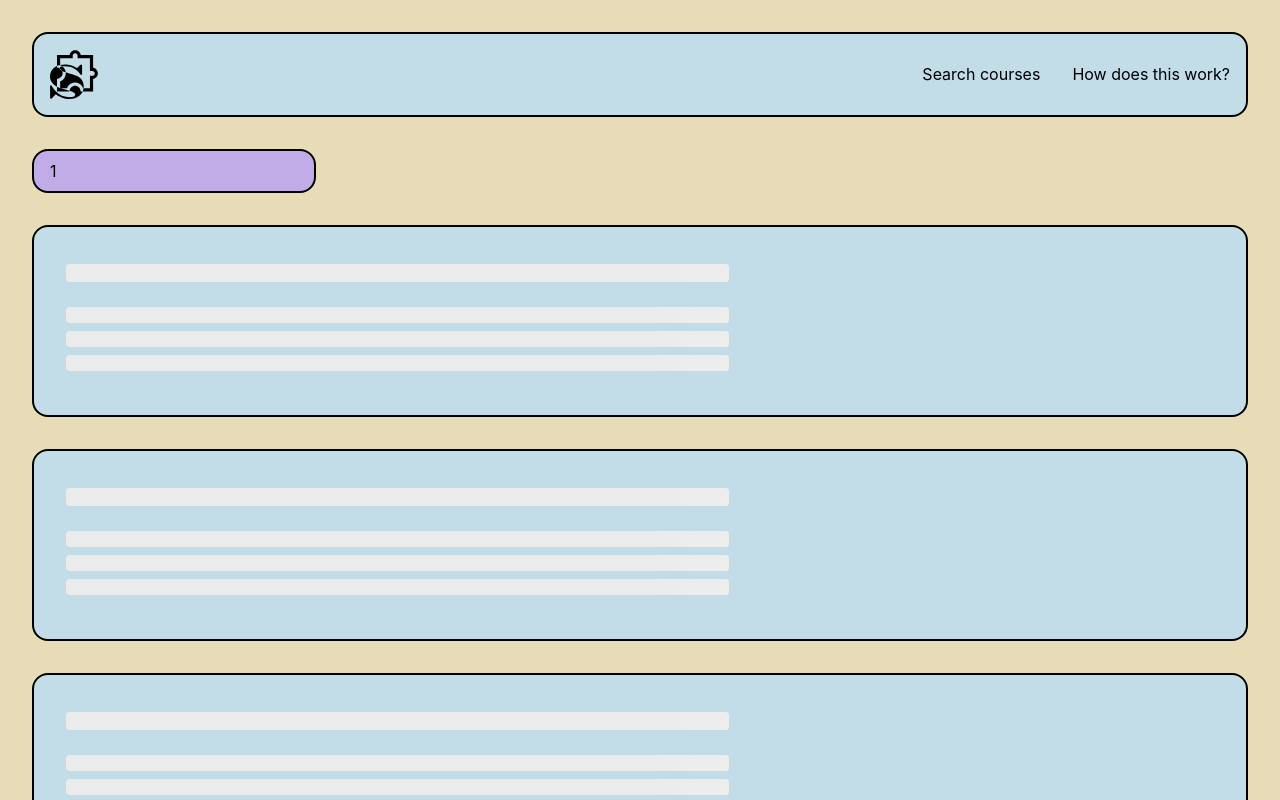
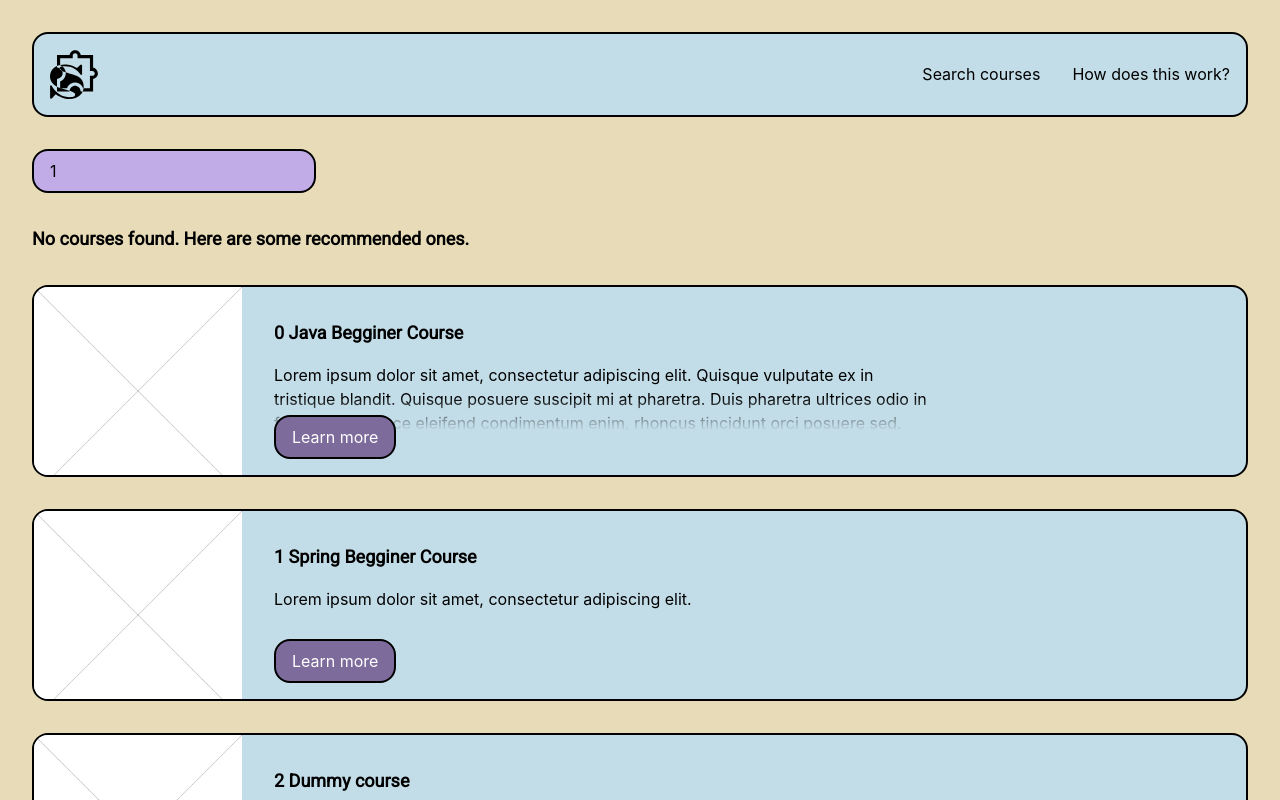
Before and after one commit to lutzseverino/smr-m08--swillan, a React (Create React App) app: page /courses/search/1/page/1 in a window 1280 px wide. Shown: the top 800 px of the page. Built offline with nearby package versions, Linux system fonts and the light colour scheme; a web font is replaced by a local one.

Commit message:
Show recommendations if results are short

```diff
--- a/src/pages/CourseSearch/index.tsx
+++ b/src/pages/CourseSearch/index.tsx
@@ -17,6 +17,7 @@ interface CourseSearchProps {
 }
 
 interface CourseSearchState {
+  defaultCourses: CourseAd[];
   visibleCourses: CourseAd[];
 
   courseAmount: number;
@@ -38,6 +39,7 @@ class CourseSearch extends React.Component<
     super(props);
 
     this.state = {
+      defaultCourses: [],
       visibleCourses: [],
 
       courseAmount: 0,
@@ -71,7 +73,7 @@ class CourseSearch extends React.Component<
 
         <div className="flex flex-col gap-8">
           {/* Shows skeleton if default course selection is yet loading */}
-          {this.state.visibleCourses.length === 0 &&
+          {this.state.loading &&
             Array(5)
               .fill(undefined)
               .map((_item, index) => {
@@ -89,6 +91,27 @@ class CourseSearch extends React.Component<
               {course.description}
             </CourseCard>
           ))}
+
+          {this.state.visibleCourses.length < 5 && (
+            <>
+              <h4 className="mb-0">
+                {`No ${
+                  this.state.visibleCourses.length === 0 ? "" : "more"
+                } courses found. Here are some recommended ones.`}
+              </h4>
+
+              {this.state.defaultCourses.map((course) => (
+                <CourseCard
+                  key={course.id}
+                  id={course.id}
+                  image={course.image}
+                  title={course.title}
+                >
+                  {course.description}
+                </CourseCard>
+              ))}
+            </>
+          )}
 
           {/* If selection exceeds 5 courses, show page navigation */}
           {this.state.courseAmount > 5 && (
@@ -169,13 +192,15 @@ class CourseSearch extends React.Component<
       )
     );
 
-    let [courses, amount] = await Promise.all([
+    let [courses, defaults, amount] = await Promise.all([
       Promise.all(this.requests),
+      this.courses.getAdRange(this.state.pageStartAt, this.state.pageEndAt),
       this.courses.getAdAmountBySearch(search),
     ]);
 
     if (this.requests.length === 1) {
       this.setState({
+        defaultCourses: defaults.slice(0, 5 - courses[0].length),
         visibleCourses: courses[0],
         courseAmount: amount,
         pageAmount: Math.ceil(amount / 6),
```
